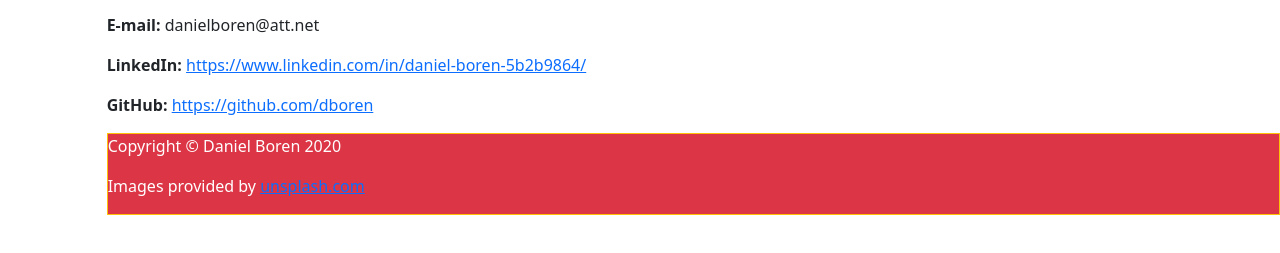
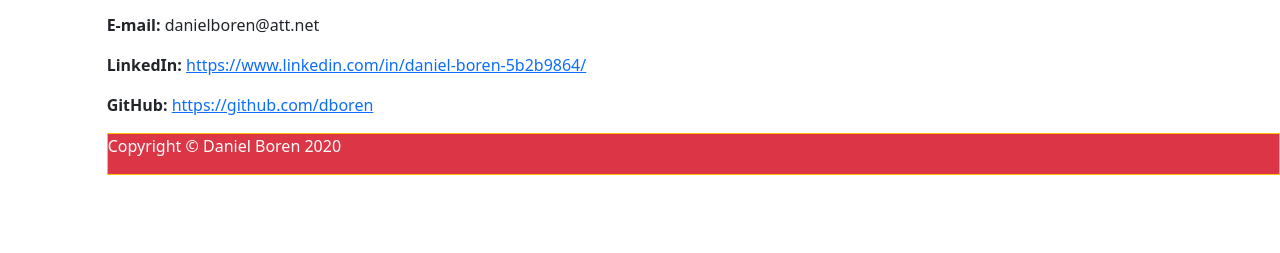
Before and after one commit to dboren/db_hw_UpdatedPortfolio, a plain HTML site: page contact.html in a window 1280 px wide. Shown: the part 101-354 px from the top of the page. Drawn offline with nearby package versions, Linux system fonts and the light colour scheme.

Commit message:
removed Unsplash citation and associated images

```diff
--- a/contact.html
+++ b/contact.html
@@ -39,7 +39,7 @@
 
     <footer class="offset-1 bg-danger border border-warning">
         <p class="text-white">Copyright © Daniel Boren 2020</p>
-        <p class="text-white">Images provided by <a href=unsplash.com>unsplash.com</a></p>
+        <!-- <p class="text-white">Images provided by <a href=unsplash.com>unsplash.com</a></p> -->
     </footer>
 
     <script src="https://cdn.jsdelivr.net/npm/bootstrap@5.0.0-beta1/dist/js/bootstrap.bundle.min.js" integrity="sha384-ygbV9kiqUc6oa4msXn9868pTtWMgiQaeYH7/t7LECLbyPA2x65Kgf80OJFdroafW" crossorigin="anonymous"></script>
```
Also changed, not shown: index.html (+1 -1 lines), portfolio.html (+1 -1 lines).
